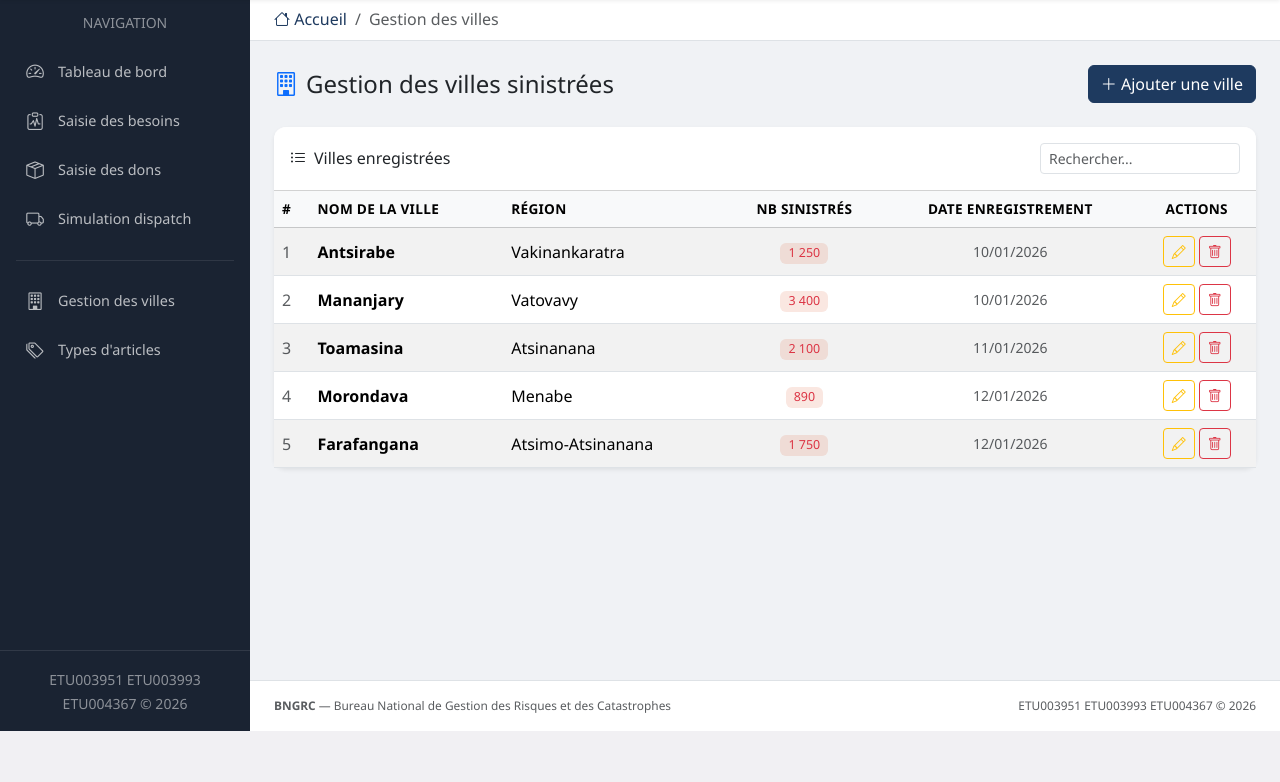
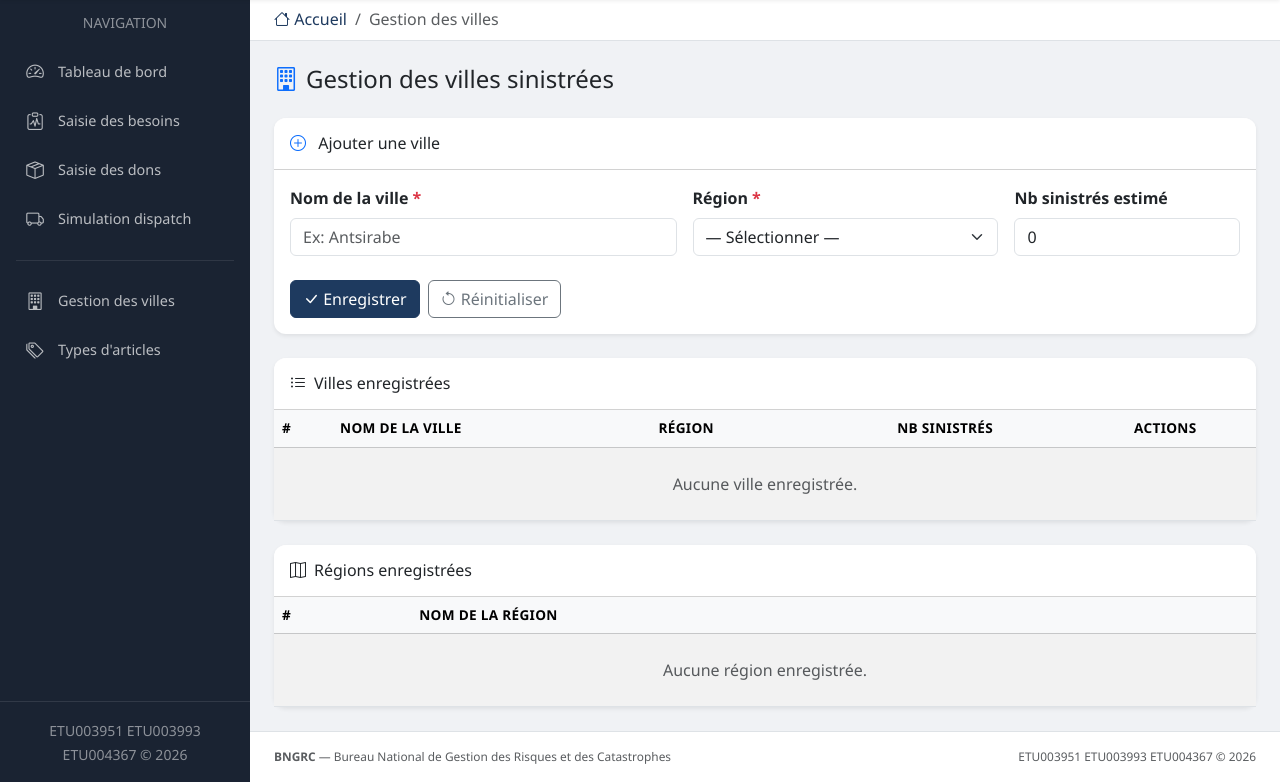
Before and after one commit to Conquerant2135/BNGRC, a PHP site: page /app/views/villes.php in a window 1280 px wide. Shown: the part 75-857 px from the top of the page. Before the commit the page ends 806 px from the top, so only its background shows below. Run offline with PHP 8.4, Linux system fonts and the light colour scheme; some libraries are stand-ins or nearby versions.

Commit message:
crud ville

```diff
--- a/app/bootstrap.php
+++ b/app/bootstrap.php
@@ -14,6 +14,9 @@ Flight::register('db', 'PDO', array(
 require_once __DIR__ . '/repositories/DonRepository.php';
 require_once __DIR__ . '/services/DonService.php';
 require_once __DIR__ . '/controllers/DonController.php';
+require_once __DIR__ . '/repositories/VilleRepository.php';
+require_once __DIR__ . '/services/VilleService.php';
+require_once __DIR__ . '/controllers/VilleController.php';
 
 Flight::set('flight.views.path', __DIR__ . '/views');
 
--- a/app/views/villes.php
+++ b/app/views/villes.php
@@ -2,22 +2,87 @@
 $pageTitle = 'Gestion des villes';
 $breadcrumb = ['Gestion des villes' => null];
 $baseUrl = BASE_URL;
+
+$values = $values ?? [
+  'id_ville' => '',
+  'nom_ville' => '',
+  'id_region' => '',
+  'nb_sinistres' => '0'
+];
+
+$errors = $errors ?? [
+  'nom_ville' => '',
+  'id_region' => '',
+  'nb_sinistres' => ''
+];
+
+$isEdit = $isEdit ?? false;
+$esc = function($v) { return htmlspecialchars((string)$v, ENT_QUOTES, 'UTF-8'); };
 
 ob_start();
 ?>
 
 <div class="d-flex justify-content-between align-items-center mb-4">
   <h4 class="mb-0"><i class="bi bi-building me-2 text-primary"></i>Gestion des villes sinistrées</h4>
-  <button class="btn btn-primary" data-bs-toggle="modal" data-bs-target="#modalVille">
-    <i class="bi bi-plus-lg"></i> Ajouter une ville
+</div>
+
+<!-- ===== FORMULAIRE ===== -->
+<div class="card border-0 shadow-sm mb-4">
+  <div class="card-header bg-white py-3">
+    <h6 class="mb-0">
+      <i class="bi bi-plus-circle me-2 text-primary"></i>
+      <?= $isEdit ? 'Modifier la ville' : 'Ajouter une ville' ?>
+    </h6>
+  </div>
+  <div class="card-body">
+    <form id="formVille" method="post" action="<?= $isEdit ? $baseUrl . '/villes/' . $esc($values['id_ville']) . '/update' : $baseUrl . '/villes' ?>" novalidate>
+      <div class="row g-3">
+        <div class="col-md-5">
+          <label class="form-label fw-semibold">Nom de la ville <span class="text-danger">*</span></label>
+          <input type="text" class="form-control <?= $errors['nom_ville'] ? 'is-invalid' : '' ?>" name="nom_ville" value="<?= $esc($values['nom_ville']) ?>" placeholder="Ex: Antsirabe" required>
+          <?php if ($errors['nom_ville']): ?><div class="invalid-feedback"><?= $esc($errors['nom_ville']) ?></div><?php endif; ?>
+        </div>
+        <div class="col-md-4">
+          <label class="form-label fw-semibold">Région <span class="text-danger">*</span></label>
+          <select class="form-select <?= $errors['id_region'] ? 'is-invalid' : '' ?>" name="id_region" required>
+            <option value="">— Sélectionner —</option>
+            <?php foreach (($regions ?? []) as $region): ?>
+              <option value="<?= $esc($region['id']) ?>" <?= ((string)$region['id'] === (string)$values['id_region']) ? 'selected' : '' ?>>
+                <?= $esc($region['nom']) ?>
+              </option>
+            <?php endforeach; ?>
+          </select>
+          <?php if ($errors['id_region']): ?><div class="invalid-feedback"><?= $esc($errors['id_region']) ?></div><?php endif; ?>
+        </div>
+        <div class="col-md-3">
+          <label class="form-label fw-semibold">Nb sinistrés estimé</label>
+          <input type="number" class="form-control <?= $errors['nb_sinistres'] ? 'is-invalid' : '' ?>" name="nb_sinistres" min="0" step="1" value="<?= $esc($values['nb_sinistres']) ?>" placeholder="0">
+          <?php if ($errors['nb_sinistres']): ?><div class="invalid-feedback"><?= $esc($errors['nb_sinistres']) ?></div><?php endif; ?>
+        </div>
+      </div>
+
+      <div class="mt-4 d-flex gap-2">
+        <button type="submit" class="btn btn-primary">
+          <i class="bi bi-check-lg"></i> <?= $isEdit ? 'Mettre à jour' : 'Enregistrer' ?>
         </button>
+        <?php if ($isEdit): ?>
+          <a class="btn btn-outline-secondary" href="<?= $baseUrl ?>/villes">
+            <i class="bi bi-x-circle"></i> Annuler
+          </a>
+        <?php else: ?>
+          <button type="reset" class="btn btn-outline-secondary">
+            <i class="bi bi-arrow-counterclockwise"></i> Réinitialiser
+          </button>
+        <?php endif; ?>
+      </div>
+    </form>
+  </div>
 </div>
 
 <!-- ===== LISTE DES VILLES ===== -->
 <div class="card border-0 shadow-sm">
   <div class="card-header bg-white d-flex justify-content-between align-items-center py-3">
     <h6 class="mb-0"><i class="bi bi-list-ul me-2"></i>Villes enregistrées</h6>
-    <input type="text" class="form-control form-control-sm" placeholder="Rechercher..." style="width:200px;">
   </div>
   <div class="card-body p-0">
     <div class="table-responsive">
@@ -28,102 +93,65 @@ ob_start();
             <th>Nom de la ville</th>
             <th>Région</th>
             <th class="text-center">Nb Sinistrés</th>
-            <th class="text-center">Date enregistrement</th>
             <th class="text-center">Actions</th>
           </tr>
         </thead>
         <tbody>
+          <?php if (!empty($villes)): ?>
+            <?php foreach ($villes as $row): ?>
               <tr>
-            <td class="text-muted">1</td>
-            <td class="fw-semibold">Antsirabe</td>
-            <td>Vakinankaratra</td>
-            <td class="text-center"><span class="badge bg-danger-soft text-danger">1 250</span></td>
-            <td class="text-center text-muted small">10/01/2026</td>
+                <td class="text-muted"><?= $esc($row['id_ville']) ?></td>
+                <td class="fw-semibold"><?= $esc($row['nom_ville']) ?></td>
+                <td><?= $esc($row['region'] ?? '—') ?></td>
+                <td class="text-center"><span class="badge bg-danger-soft text-danger"><?= $esc($row['nb_sinistres']) ?></span></td>
                 <td class="text-center">
-              <button class="btn btn-sm btn-outline-warning" title="Modifier"><i class="bi bi-pencil"></i></button>
+                  <a class="btn btn-sm btn-outline-warning" href="<?= $baseUrl ?>/villes?edit=<?= $esc($row['id_ville']) ?>" title="Modifier"><i class="bi bi-pencil"></i></a>
+                  <form method="post" action="<?= $baseUrl ?>/villes/<?= $esc($row['id_ville']) ?>/delete" class="d-inline" onsubmit="return confirm('Supprimer cette ville ?');">
                     <button class="btn btn-sm btn-outline-danger" title="Supprimer"><i class="bi bi-trash"></i></button>
+                  </form>
                 </td>
               </tr>
+            <?php endforeach; ?>
+          <?php else: ?>
             <tr>
-            <td class="text-muted">2</td>
-            <td class="fw-semibold">Mananjary</td>
-            <td>Vatovavy</td>
-            <td class="text-center"><span class="badge bg-danger-soft text-danger">3 400</span></td>
-            <td class="text-center text-muted small">10/01/2026</td>
-            <td class="text-center">
-              <button class="btn btn-sm btn-outline-warning" title="Modifier"><i class="bi bi-pencil"></i></button>
-              <button class="btn btn-sm btn-outline-danger" title="Supprimer"><i class="bi bi-trash"></i></button>
-            </td>
+              <td colspan="5" class="text-center text-muted py-4">Aucune ville enregistrée.</td>
             </tr>
-          <tr>
-            <td class="text-muted">3</td>
-            <td class="fw-semibold">Toamasina</td>
-            <td>Atsinanana</td>
-            <td class="text-center"><span class="badge bg-danger-soft text-danger">2 100</span></td>
-            <td class="text-center text-muted small">11/01/2026</td>
-            <td class="text-center">
-              <button class="btn btn-sm btn-outline-warning" title="Modifier"><i class="bi bi-pencil"></i></button>
-              <button class="btn btn-sm btn-outline-danger" title="Supprimer"><i class="bi bi-trash"></i></button>
-            </td>
-          </tr>
-          <tr>
-            <td class="text-muted">4</td>
-            <td class="fw-semibold">Morondava</td>
-            <td>Menabe</td>
-            <td class="text-center"><span class="badge bg-danger-soft text-danger">890</span></td>
-            <td class="text-center text-muted small">12/01/2026</td>
-            <td class="text-center">
-              <button class="btn btn-sm btn-outline-warning" title="Modifier"><i class="bi bi-pencil"></i></button>
-              <button class="btn btn-sm btn-outline-danger" title="Supprimer"><i class="bi bi-trash"></i></button>
-            </td>
-          </tr>
-          <tr>
-            <td class="text-muted">5</td>
-            <td class="fw-semibold">Farafangana</td>
-            <td>Atsimo-Atsinanana</td>
-            <td class="text-center"><span class="badge bg-danger-soft text-danger">1 750</span></td>
-            <td class="text-center text-muted small">12/01/2026</td>
-            <td class="text-center">
-              <button class="btn btn-sm btn-outline-warning" title="Modifier"><i class="bi bi-pencil"></i></button>
-              <button class="btn btn-sm btn-outline-danger" title="Supprimer"><i class="bi bi-trash"></i></button>
-            </td>
-          </tr>
+          <?php endif; ?>
         </tbody>
       </table>
     </div>
   </div>
 </div>
 
-<!-- ===== MODAL AJOUT VILLE ===== -->
-<div class="modal fade" id="modalVille" tabindex="-1">
-  <div class="modal-dialog">
-    <div class="modal-content">
-      <div class="modal-header bg-primary text-white">
-        <h5 class="modal-title"><i class="bi bi-building me-2"></i>Ajouter une ville</h5>
-        <button type="button" class="btn-close btn-close-white" data-bs-dismiss="modal"></button>
+<!-- ===== LISTE DES REGIONS ===== -->
+<div class="card border-0 shadow-sm mt-4">
+  <div class="card-header bg-white d-flex justify-content-between align-items-center py-3">
+    <h6 class="mb-0"><i class="bi bi-map me-2"></i>Régions enregistrées</h6>
   </div>
-      <div class="modal-body">
-        <form id="formVille" method="post">
-          <div class="mb-3">
-            <label class="form-label fw-semibold">Nom de la ville <span class="text-danger">*</span></label>
-            <input type="text" class="form-control" name="nom_ville" placeholder="Ex: Antsirabe" required>
-          </div>
-          <div class="mb-3">
-            <label class="form-label fw-semibold">Région <span class="text-danger">*</span></label>
-            <input type="text" class="form-control" name="region" placeholder="Ex: Vakinankaratra" required>
-          </div>
-          <div class="mb-3">
-            <label class="form-label fw-semibold">Nombre de sinistrés estimé</label>
-            <input type="number" class="form-control" name="nb_sinistres" min="0" placeholder="0">
-          </div>
-        </form>
-      </div>
-      <div class="modal-footer">
-        <button type="button" class="btn btn-outline-secondary" data-bs-dismiss="modal">Annuler</button>
-        <button type="submit" form="formVille" class="btn btn-primary">
-          <i class="bi bi-check-lg"></i> Enregistrer
-        </button>
-      </div>
+  <div class="card-body p-0">
+    <div class="table-responsive">
+      <table class="table table-hover table-striped mb-0 align-middle">
+        <thead class="table-light">
+          <tr>
+            <th>#</th>
+            <th>Nom de la région</th>
+          </tr>
+        </thead>
+        <tbody>
+          <?php if (!empty($regions)): ?>
+            <?php foreach ($regions as $region): ?>
+              <tr>
+                <td class="text-muted"><?= $esc($region['id']) ?></td>
+                <td class="fw-semibold"><?= $esc($region['nom']) ?></td>
+              </tr>
+            <?php endforeach; ?>
+          <?php else: ?>
+            <tr>
+              <td colspan="2" class="text-center text-muted py-4">Aucune région enregistrée.</td>
+            </tr>
+          <?php endif; ?>
+        </tbody>
+      </table>
     </div>
   </div>
 </div>
```
Also changed, not shown: ToDo.md (+17 -1 lines), app/controllers/VilleController.php (added, +136 -0 lines), app/repositories/VilleRepository.php (added, +59 -0 lines), app/routes.php (+4 -3 lines), app/services/VilleService.php (added, +39 -0 lines). Lines whose indentation alone changed are shown as unchanged.
